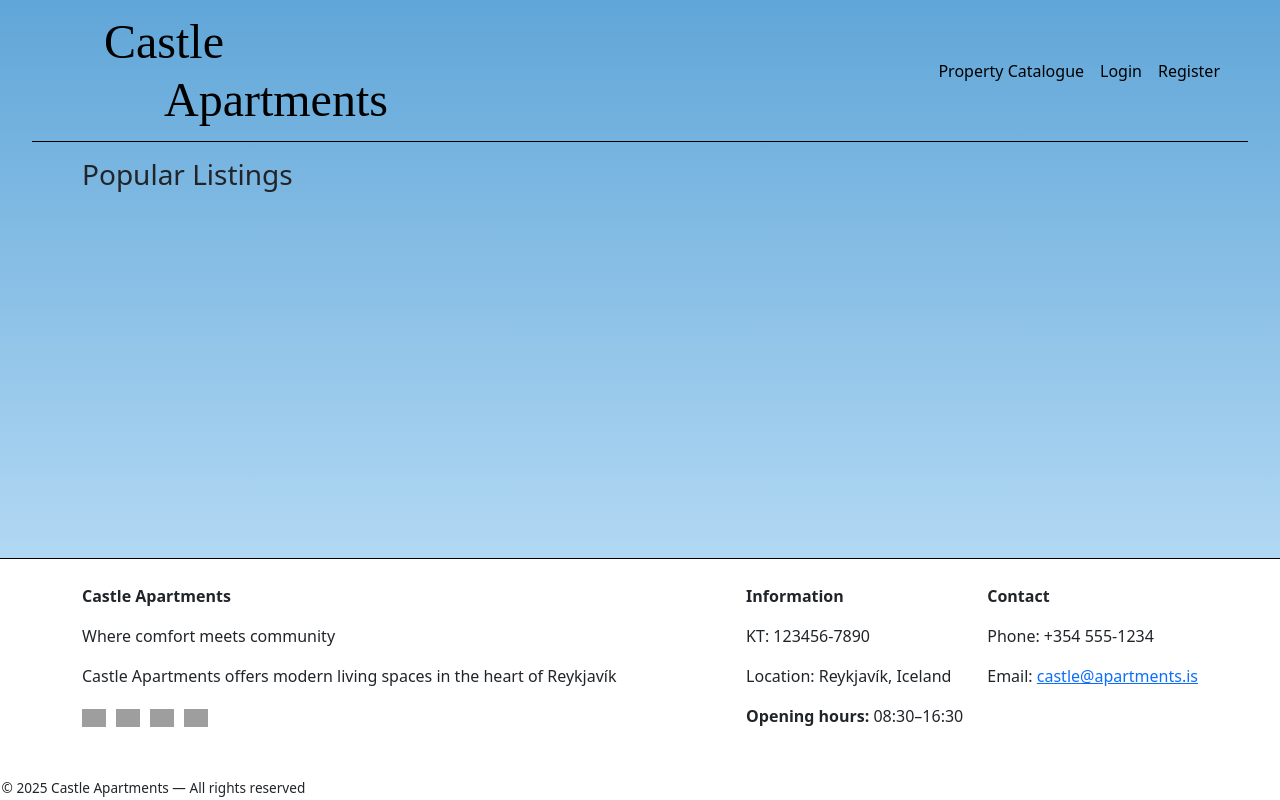
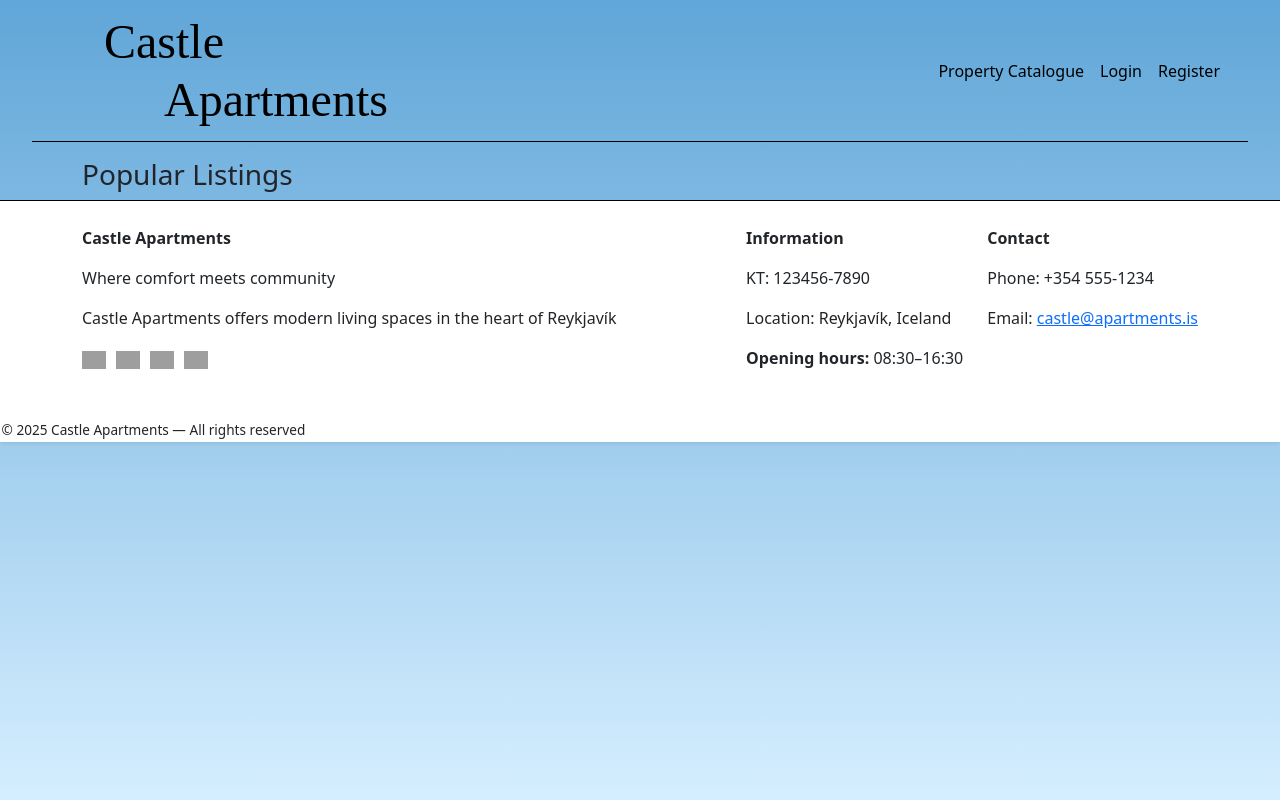
Before and after one commit to CoreMaker94/CastleApartments, a Django app: template templates/home.html in a window 1280 px wide. Run offline with Django 3.2, Linux system fonts and the light colour scheme; the template is opened without the code that fills it, so the values that code supplies are empty; grey boxes are pictures that could not be loaded.

Commit message:
lagaði bakgrunnslita-effect

```diff
--- a/static/css/main.css
+++ b/static/css/main.css
@@ -69,12 +69,16 @@
 }
 
 /* PAGE LAYOUT */
-html, body {
+html {
   height: 100%;
+}
+
+body {
+  min-height: 100vh;
   margin: 0;
   background: linear-gradient(to bottom, #60A6D8, #D5EEFF);
-  display: flex;
-  flex-direction: column;
+  background-repeat: no-repeat;
+  background-attachment: fixed; /* optional for smoother scrolling effect */
 }
 
 main {
```
